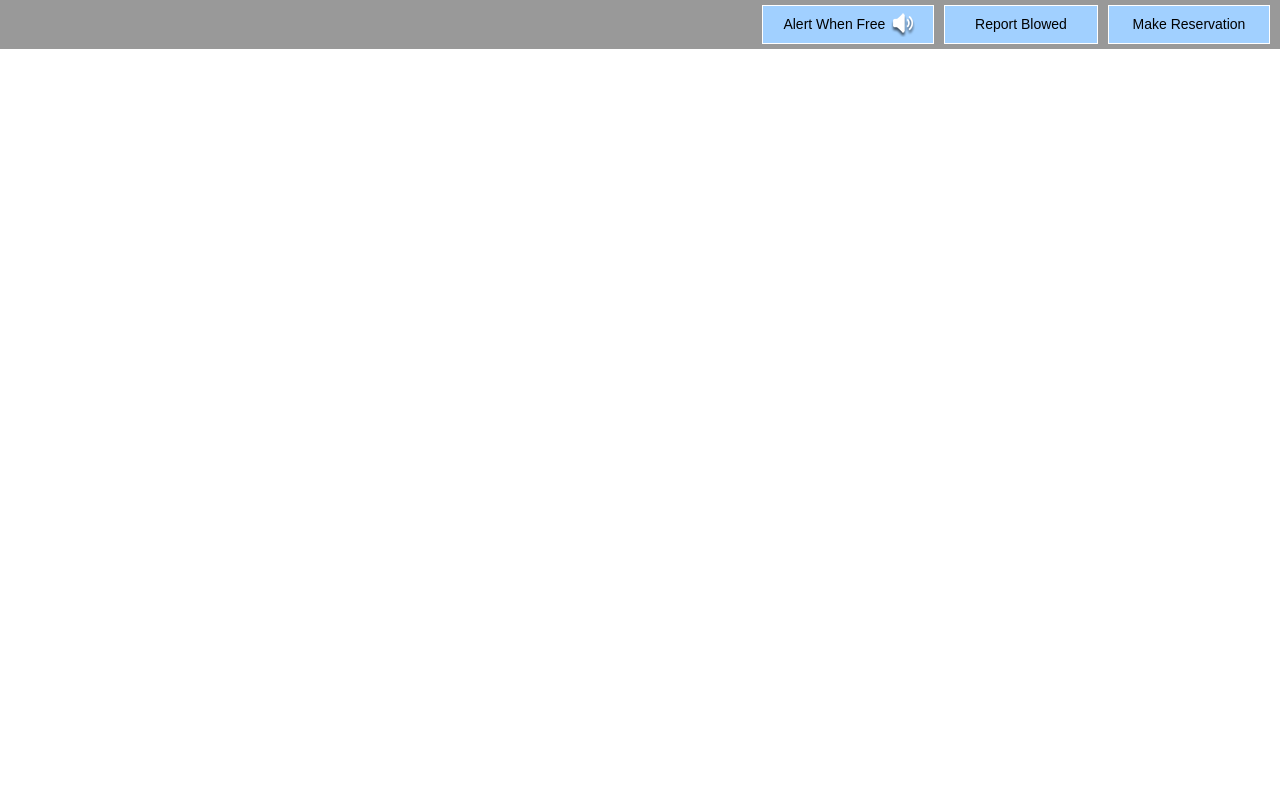
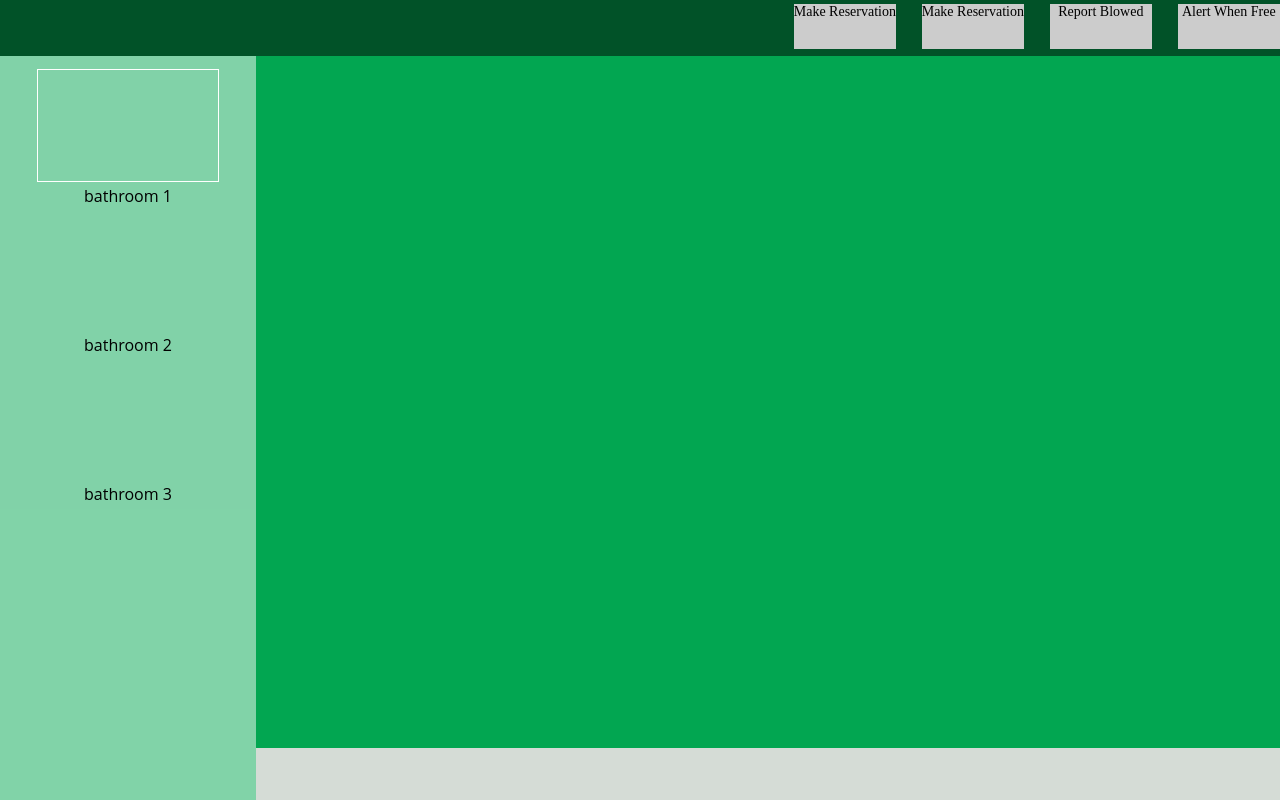
Before and after one commit to itozer/wc, a PHP site: page / in a window 1280 px wide. Run offline with PHP 8.4, Linux system fonts and the light colour scheme; some libraries are stand-ins or nearby versions.

Commit message:
good updates. web sockets active using socket.io.

```diff
--- a/wc_node/client/css/main.css
+++ b/wc_node/client/css/main.css
@@ -1,239 +1,101 @@
+* {
+    padding: 0;
+    margin: 0;
+}
+
 html {
 	height: 100%;
 }
 
 body {
-	background: #ffffff;
+    background: #02a651;
 	width: 100%;
 	height: 100%;
 	min-height: 100%;
 }
 
-body#bodyStats {
-	background: #d81b00;
-	font-family: arial, sans-serif;
-	font-size: 20px;
-	font-weight: bold;
-	color: #ffffff;
-	margin: 40px 0 0 0;
+#action-nav {
+    width: 100%;
+    height: 7%;
+    background-color: rgba(0, 0, 0, 0.5);
 }
 
-* {
-	margin: 0px;
-	padding: 0px;
+#action-nav div {
+    float: right;
+    background-color: #ccc;
+    margin: 0.3% 0 0 2%;
+    width: 8%;
+    height: 80%;
+    text-align: center;
+    font-size: 14px;
 }
 
-img {
-	border: none;
-	padding: 0;
-	margin: 0;
+#action-nav div div {
+    height: 80%;
+    width: 100%;
+    margin: 10% 0;
 }
 
-a:link {
-	text-decoration: none;
-	color: #4d86a0;
+#bathroom-nav {
+    width: 20%;
+    height: 93%;
+    /*background-color: #ebebeb;
+    opacity: 0.5;*/
+    background-color: rgba(255, 255, 255, 0.5);
+    float: left;
 }
 
-a:visited {
-	text-decoration: none;
-	color: #4d86a0;
+#bathroom-nav div {
+    width: 70%;
+    height: 15%;
+    margin: 0 auto;
+    background-position: center center;
+    background-size: 12%;
+    background-repeat: no-repeat;
 }
 
-a:hover {
-	text-decoration: none;
-	color: #73a2b7;
+#bathroom-nav > div {
+    margin-top: 5%;
 }
 
-a:active {
-	text-decoration: none;
-	color: #73a2b7;
+#bathroom-nav div.active {
+    border: 1px solid #fff;
 }
 
-h1 {
-	color: #000000;
-	font-size: 28px;
-	font-family: arial, sans-serif;
-	font-weight: normal;
-	padding: 0 0 0 0;
-	margin: 0 0 0 0;
+#bathroom-nav p {
+    margin: 1% 0 3% 0;
+    font-family: open sans, arial;
+    text-align: center;
 }
 
-h2 {
-	color: #ffffff;
-	font-size: 24px;
-	font-family: arial, sans-serif;
-	font-weight: normal;
-	width: 389px;
-	text-align: center;
-	padding: 0 0 4px 0;
+#info-panel {
+    width: 80%;
+    height: 93%;
+    float: left;
+    position: relative;
 }
 
-body#status.available {
-	background: #029147;
-	background: #02a651;
+#chat-bar {
+    width: 100%;
+    height: 7%;
+    position: absolute;
+    bottom: 0;
+    left: 0;
+    background-color: #d5dcd6;
 }
 
-body#status.occupied {
-	background: #d81b00;
+.available {
+    background-color: #02a651;
 }
 
-body#status.reserved {
-	background: #FF530D;
+.occupied{
+    background-color: #d81b00;
 }
 
-#mens_icon {
-	position: fixed;
-	top: 50%;
-	left: 50%;
-	width: 389px;
-	height: 463px;
-	margin-top: -231px;
-	margin-left: -195px;
+.reserved{
+    background-color: #ff530d;
 }
 
-#mens_img {
-	/*position: fixed;*/
-	/*margin: 0px 110px 0px 110px;*/
-	margin: 0 auto;
-	display: block;
-	width: 169px;
-	height: 463px;
-	background-image: url("../images/mens_icon_combined.png");
-	background-color: transparent;
-	background-repeat: no-repeat;
+.male {
+    background-image: url('../images/mens_icon.png');
 }
-
-.mens_img_normal {
-	background-position: top left;
-}
-
-.mens_img_blowed {
-	background-position: top right;
-}
-
-#stink_lines {
-	position: fixed;
-	top: 30%;
-	left: 50%;
-	width: 500px;
-	height: 486px;
-	margin-top: -300px;
-	margin-left: -250px;
-	z-index: -1;
-}
-
-form input {
-	width: 260px;
-	height: 24px;
-    background: none repeat scroll 0 0 rgba(255, 255, 255, 1.0);
-    border: 1px solid #C7410A;
-	border: none;
-    font-family: arial,sans-serif;
-    font-size: 0.9em;
-    padding: 7px;
-	margin: 6px 6px 0 0;
-	display:block;
-	float: right;
-}
-
-#action_bar {
-	width: 100%;
-	padding: 0;
-	margin: 0;
-	background: rgba(0, 0, 0, .4);
-}
-
-.button {
-	float: right;
-	margin: 5px 10px 5px 0;
-	color: #000000;
-	font-family: arial;
-	font-weight: normal;
-	font-size: 14px;
-	background: #63B0FF;
-	background: #a1d0ff;
-	border: 1px solid #ffffff;
-	padding: 10px 0 11px 0;
-	cursor: pointer;
-	text-align: center;
-}
-
-.button:hover {
-	color: #000000;
-	border: 1px solid #ffffff;
-}
-
-#alert_button.button_inactive:hover {
-	color: #aaaaaa;
-	border: 1px solid #ffffff;
-}
-
-.button_active {
-	background: #CDFF00;
-	color: #000000;
-	cursor: default;
-}
-
-.button_inactive {
-	background: #d0d0d0;
-	color: #aaaaaa;
-	cursor: default;
-}
-
-#blowed_button {
-	width: 152px;
-}
-
-#reserved_button {
-	width: 160px;
-}
-
-#alert_button {
-	width: 170px;
-	background-image: url("../images/audio_icon_bg_ds.png");
-	background-position: 128px 7px;
-	background-repeat: no-repeat;
-}
-
-#alert_button.button_active {
-	background-image: url("../images/audio_icon_bg_black.png");
-	background-position: 96px 7px;
-}
-
-#alert_button.button_inactive {
-	background-image: url("../images/audio_icon_bg_dsi.png");
-}
-
-#vacant_timer {
-	float: left;
-	font-size: 20px;
-	font-weight: normal;
-	color: #ffffff;
-	font-family: verdana, arial, sans-serif;
-	width: 200px;
-	padding: 10px 0 0 10px;
-	display: none;
-}
-
-form label {
-	margin: 0 20px 0 0;
-	font-size: 14px;
-	font-family: arial, serif;
-}
-
-.hidden {
-	display: none;
-}
-
-.show {
-	display: block;
-}
-
-#stats {
-	width: 100%;
-	text-align: center;
-}
-
-.emphasize {
-	font-size: 46px;
-}
--- a/wc_node/client/index.html
+++ b/wc_node/client/index.html
@@ -5,12 +5,15 @@
 	<script src="js/main.js"></script>
 	<script type="text/javascript" src="js/app.js"></script>
     <script src="/socket.io/socket.io.js"></script>
+    <script src="../socket.io/socket.io.js"></script>
+    <script src="/../socket.io/socket.io.js"></script>
 	<link rel="stylesheet" type="text/css" href="css/main.css">
 	<meta name="viewport" content="width=400, initial-scale=0.7">
 </head>
 
 <body id="status">
 
+<!--
 <div id="action_bar">
 	<div id="vacant_timer"></div>
 
@@ -21,13 +24,39 @@
 </div>
 
 <div id="wrapper">
-	<!--<div id="stink_lines" class="hidden"><img src="images/stink_lines.png" width="500px" height="486px" alt="blowed" /></div>-->
 	<div id="mens_icon">
 		<div id="mens_img"><img src="images/blank.gif" width="169px" height="463px" alt="" /></div>
-		<!--<img id="mens_img" src="images/mens_icon.png" width="169px" height="463px" alt="mens" />-->
 		<h2 id="status_text">text</h2>
 	</div>
 </div>
+-->
+
+    <div id="action-nav">
+        <div id="alert-button" class="action-button">Alert When Free</div>
+        <div id="blowed-button" class="action-button">Report Blowed</div>
+        <div id="reserved-button" class="action-button">Make Reservation</div>
+        <div id="show-stats" class="action-button">Make Reservation</div>
+    </div>
+
+    <div id="bathroom-nav">
+        <div id="bathroom-1" class="bathroom_thumb">
+            <div class="gender_icon"></div>
+        </div>
+        <p>bathroom 1</p>
+
+        <div id="bathroom-2" class="bathroom_thumb"></div>
+        <p>bathroom 2</p>
+
+        <div id="bathroom-3" class="bathroom_thumb"></div>
+        <p>bathroom 3</p>
+    </div>
+
+    <div id="info-panel">
+        <!--<div id="centered-content">
+    </div>-->
+        <div id="chat-bar"></div>
+    </div>
+
 
 
 </body>
--- a/wc_node/client/js/app.js
+++ b/wc_node/client/js/app.js
@@ -1,6 +1,6 @@
 (function() {
 
-    var socket;
+    var socket, selectedBathroom = "bathroom-1";
 
     function ready(fn) {
         if (document.readyState !== "loading") {
@@ -11,6 +11,7 @@
     }
 
     ready(function() {
+        var b, bathrooms, i;
         /*
         get("http://wc.com:3000/wc").then(function(resp) {
             console.log(resp);
@@ -20,23 +21,53 @@
         });
         */
 
+        addClass(document.getElementById(selectedBathroom), "active");
+
+        //add click event listeners to bathroom thumbs
+        bathrooms = document.querySelectorAll("#bathroom-nav div");
+        console.log(bathrooms);
+        for (i = 0; i < bathrooms.length; i++) {
+            setClickEvent(bathrooms[i]);
+        }
+
+        //websocket!
         socket = io();
 
-        //websocket!
+        socket.emit('msg', 'msg');
+
         socket.on('status', function(msg) {
             displayStatus(JSON.parse(msg));
         });
-
-
     });
 
+    function setClickEvent(el) {
+        el.addEventListener("click", function() {
+            removeClass(document.querySelectorAll("#bathroom-nav div.active")[0], "active");
+            addClass(el, "active");
+            if (el.classList.indexOf("available") !== -1) {
+                document.querySelector("body").classList = "available";
+            } else if (el.classList.indexOf("occupied") !== -1) {
+                document.querySelector("body").classList = "occupied";
+            } else if (el.classList.indexOf("reserved") !== -1) {
+                document.querySelector("body").classList = "reserved";
+            }
+        });
+    }
+
     function displayStatus(wc) {
-        var display = document.getElementById("status"), s, status = "";
-        for (s in wc) {
-            status += wc[s] + " ";
+        var bathroom, display = document.getElementById("status"), el, s, status = "";
+
+        for (bathroom in wc) {
+            console.log(bathroom);
+            el = document.getElementById(bathroom);
+            el.className.indexOf("active") === -1? status = "": status = "active";
+            for (s in wc[bathroom]) {
+                status += " " + wc[bathroom][s];
+            }
+            console.log(status);
+            status += el.className;
+            el.className = status.trim();
         }
-        console.log(status);
-        display.className = status;
     }
 
     function get(url) {
--- a/wc_node/server/wc.js
+++ b/wc_node/server/wc.js
@@ -1,10 +1,12 @@
 var _ = require('lodash');
 var wcRouter = require('express').Router();
 
+/*
 var displayStatus = {
     availability: "available",
     desireability: "blowed"
 };
+*/
 
 var updateId = function(req, res, next) {
   if (!req.body.id) {
```
Also changed, not shown: wc_node/server/server.js (+25 -11 lines), 1 other file.
